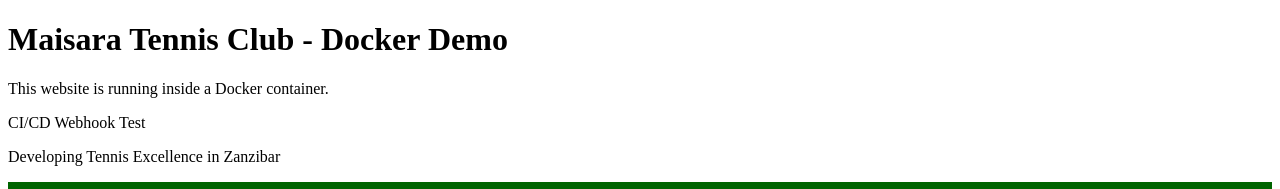
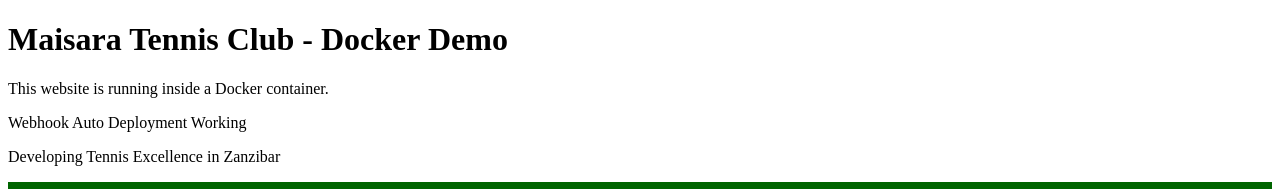
Before and after one commit to immualisaleh/maisara-tennis-club-website, a plain HTML site: page index.html in a window 1280 px wide. Shown: the top 189 px of the page. Drawn offline with Linux system fonts and the light colour scheme.

Commit message:
Test webhook auto deploy

```diff
--- a/index.html
+++ b/index.html
@@ -12,7 +12,7 @@
     <header>
         <h1>Maisara Tennis Club - Docker Demo</h1>
         <p>This website is running inside a Docker container.</p>
-        <p>CI/CD Webhook Test</p>
+        <p>Webhook Auto Deployment Working</p>
         <p>Developing Tennis Excellence in Zanzibar</p>
     </header>
 
```
